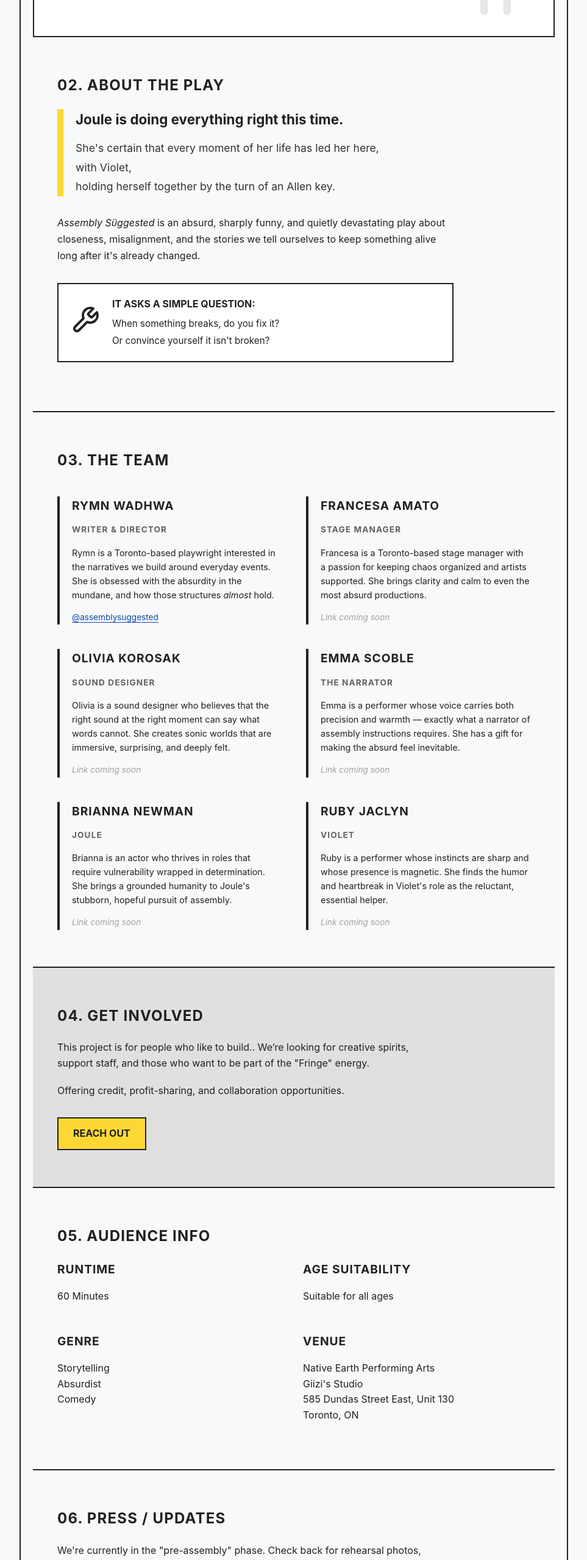
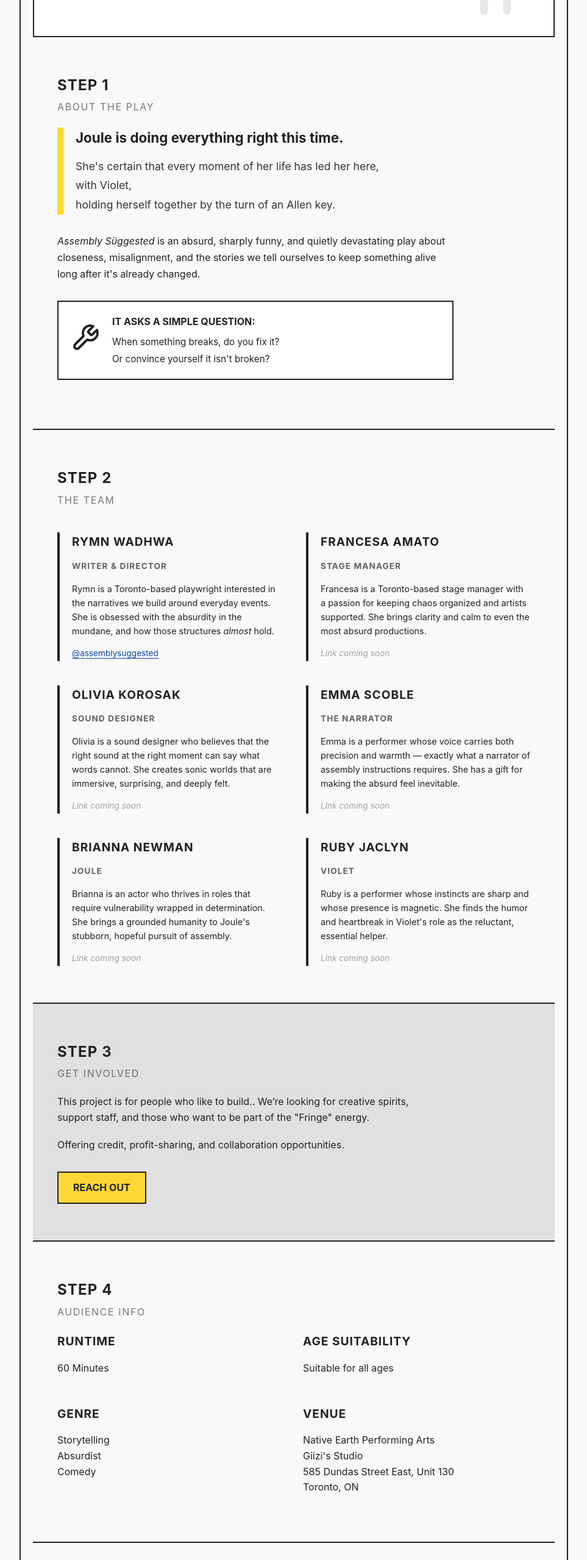
Before and after one commit to rymn-exe/assemblywebsite, a React (Vite) app: page / in a window 1280 px wide. Shown: the part 886-3444 px from the top of the page at 61% size, without its empty margins (158-1121 px from the left). Built offline with nearby package versions, Linux system fonts and the light colour scheme.

Commit message:
Replace section numbers with Step N format and subheaders
Made-with: Cursor

```diff
--- a/src/components/About.tsx
+++ b/src/components/About.tsx
@@ -4,7 +4,8 @@ import { WarningBox } from './ManualVisuals';
 const About: React.FC = () => {
   return (
     <section id="about" style={{ padding: '60px 40px', borderBottom: 'var(--manual-border)', position: 'relative' }}>
-      <h2 style={{ marginBottom: '20px' }}>02. About the Play</h2>
+      <h2 style={{ marginBottom: '4px' }}>Step 1</h2>
+      <h3 style={{ marginBottom: '20px', fontWeight: 'normal', fontSize: '1rem', opacity: 0.6, textTransform: 'uppercase', letterSpacing: '0.1em' }}>About the Play</h3>
       <div style={{ maxWidth: '650px' }}>
         <div style={{ borderLeft: '10px solid var(--sweater-yellow)', paddingLeft: '20px', marginBottom: '30px' }}>
           <p style={{ fontSize: '1.4rem', fontWeight: 'bold', margin: 0, lineHeight: 1.5 }}>
--- a/src/components/Audience.tsx
+++ b/src/components/Audience.tsx
@@ -3,7 +3,8 @@ import React from 'react';
 const Audience: React.FC = () => {
   return (
     <section id="audience" style={{ padding: '60px 40px', borderBottom: 'var(--manual-border)' }}>
-      <h2 style={{ marginBottom: '20px' }}>05. Audience Info</h2>
+      <h2 style={{ marginBottom: '4px' }}>Step 4</h2>
+      <h3 style={{ marginBottom: '20px', fontWeight: 'normal', fontSize: '1rem', opacity: 0.6, textTransform: 'uppercase', letterSpacing: '0.1em' }}>Audience Info</h3>
       <div style={{ display: 'grid', gridTemplateColumns: '1fr 1fr', gap: '30px' }}>
         <div>
           <h3 style={{ fontSize: '1.2rem', marginBottom: '10px' }}>Runtime</h3>
--- a/src/components/Contact.tsx
+++ b/src/components/Contact.tsx
@@ -3,7 +3,8 @@ import React from 'react';
 const Contact: React.FC = () => {
   return (
     <section id="contact" style={{ padding: '60px 40px', backgroundColor: '#fff', borderBottom: 'none' }}>
-      <h2 style={{ marginBottom: '20px' }}>07. Contact</h2>
+      <h2 style={{ marginBottom: '4px' }}>Step 7</h2>
+      <h3 style={{ marginBottom: '20px', fontWeight: 'normal', fontSize: '1rem', opacity: 0.6, textTransform: 'uppercase', letterSpacing: '0.1em' }}>Contact</h3>
       <div style={{ maxWidth: '600px' }}>
         <p style={{ marginBottom: '10px' }}>
           Email: <a href="mailto:rymn.exe@gmail.com" style={{ color: 'var(--technical-blue)' }}>rymn.exe@gmail.com</a>
--- a/src/components/Involved.tsx
+++ b/src/components/Involved.tsx
@@ -3,7 +3,8 @@ import React from 'react';
 const Involved: React.FC = () => {
   return (
     <section id="involved" style={{ padding: '60px 40px', backgroundColor: '#e0e0e0', borderBottom: 'var(--manual-border)' }}>
-      <h2 style={{ marginBottom: '20px' }}>04. Get Involved</h2>
+      <h2 style={{ marginBottom: '4px' }}>Step 3</h2>
+      <h3 style={{ marginBottom: '20px', fontWeight: 'normal', fontSize: '1rem', opacity: 0.6, textTransform: 'uppercase', letterSpacing: '0.1em' }}>Get Involved</h3>
       <div style={{ maxWidth: '600px' }}>
         <p style={{ marginBottom: '20px' }}>
           This project is for people who like to build..
--- a/src/components/Press.tsx
+++ b/src/components/Press.tsx
@@ -3,7 +3,8 @@ import React from 'react';
 const Press: React.FC = () => {
   return (
     <section id="press" style={{ padding: '60px 40px', borderBottom: 'var(--manual-border)' }}>
-      <h2 style={{ marginBottom: '20px' }}>06. Press / Updates</h2>
+      <h2 style={{ marginBottom: '4px' }}>Step 5</h2>
+      <h3 style={{ marginBottom: '20px', fontWeight: 'normal', fontSize: '1rem', opacity: 0.6, textTransform: 'uppercase', letterSpacing: '0.1em' }}>Press / Updates</h3>
       <div style={{ maxWidth: '600px' }}>
         <p style={{ fontStyle: 'italic', marginBottom: '20px' }}>        </p>
         <p>
--- a/src/components/Team.tsx
+++ b/src/components/Team.tsx
@@ -56,7 +56,8 @@ const members: TeamMember[] = [
 const Team: React.FC = () => {
   return (
     <section id="team" style={{ padding: '60px 40px', borderBottom: 'var(--manual-border)' }}>
-      <h2 style={{ marginBottom: '40px' }}>03. The Team</h2>
+      <h2 style={{ marginBottom: '4px' }}>Step 2</h2>
+      <h3 style={{ marginBottom: '40px', fontWeight: 'normal', fontSize: '1rem', opacity: 0.6, textTransform: 'uppercase', letterSpacing: '0.1em' }}>The Team</h3>
       <div style={{ display: 'grid', gridTemplateColumns: 'repeat(auto-fill, minmax(260px, 1fr))', gap: '40px' }}>
         {members.map((member) => (
           <div key={member.name} style={{ borderLeft: '4px solid var(--manual-black)', paddingLeft: '20px' }}>
--- a/src/components/Waitlist.tsx
+++ b/src/components/Waitlist.tsx
@@ -14,7 +14,8 @@ const Waitlist: React.FC = () => {
   return (
     <section id="waitlist" style={{ padding: '80px 40px', backgroundColor: 'var(--sweater-yellow)', borderBottom: 'var(--manual-border)' }}>
       <div style={{ maxWidth: '560px' }}>
-        <h2 style={{ marginBottom: '10px' }}>Join the Waitlist</h2>
+        <h2 style={{ marginBottom: '4px' }}>Step 6</h2>
+        <h3 style={{ marginBottom: '10px', fontWeight: 'normal', fontSize: '1rem', opacity: 0.6, textTransform: 'uppercase', letterSpacing: '0.1em' }}>Join the Waitlist</h3>
         <p style={{ fontSize: '1.1rem', marginBottom: '30px' }}>
           Tickets aren't on sale yet — but when they drop, you'll be the first to know.
           Enter your email below and we'll send you a heads-up the moment they go live.
```
